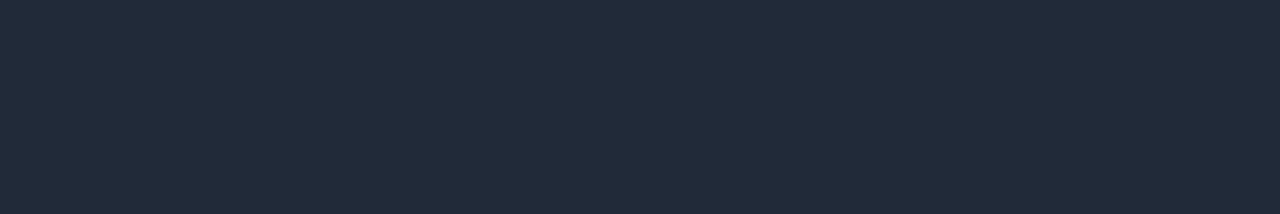
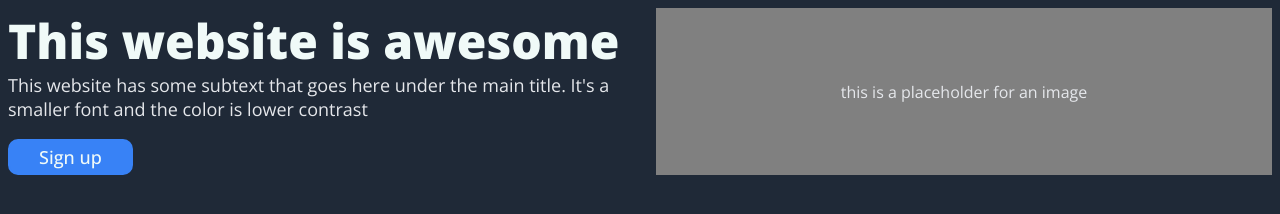
Before and after one commit to josuke0227/odin-landing-page, a plain HTML site: page index.html in a window 1280 px wide. Drawn offline with nearby package versions, Linux system fonts and the light colour scheme.

Commit message:
Create hero section Create hero section so put the componenets under 'hero' folder

```diff
--- a/index.html
+++ b/index.html
@@ -5,5 +5,19 @@
     <link href="./style.css" rel="stylesheet" />
     <title>My Landing Page</title>
   </head>
-  <body></body>
+  <body>
+    <section class="hero-content-container">
+      <div class="hero-content-right">
+        <div class="hero-text">
+          <h1>This website is awesome</h1>
+          <p class="hero-text">
+            This website has some subtext that goes here under the main title.
+            It's a smaller font and the color is lower contrast
+          </p>
+        </div>
+        <button class="primary">Sign up</button>
+      </div>
+      <div class="image-placeholder">this is a placeholder for an image</div>
+    </section>
+  </body>
 </html>
--- a/style.css
+++ b/style.css
@@ -35,16 +35,29 @@ a {
 }
 
 /* hero */
+.hero-content-container {
+  display: flex;
+  gap: 32px;
+}
+
+.hero-content-right,
+.image-placeholder {
+  flex: 1 1 0;
+}
+
 /* hero text */
 h1 {
+  font-size: 48px;
   font-weight: 800;
   color: #f0faf8;
+  margin: 0;
 }
 
 .hero-text {
   color: #e5e7eb;
   font-size: 18px;
   font-weight: 300;
+  margin-top: 0;
 }
 
 /* image placeholder */
@@ -52,7 +65,9 @@ h1 {
   background-color: gray;
   color: #e5e7eb;
   font-weight: 400;
-  text-align: center;
+  display: flex;
+  justify-content: center;
+  align-items: center;
 }
 
 /* Button */
```
Also changed, not shown: components/hero/hero.html (added, +13 -0 lines), components/hero/hero-text.html (renamed from components/hero-text.html), components/hero/image-placeholder.html (renamed from components/image-placeholder.html).
